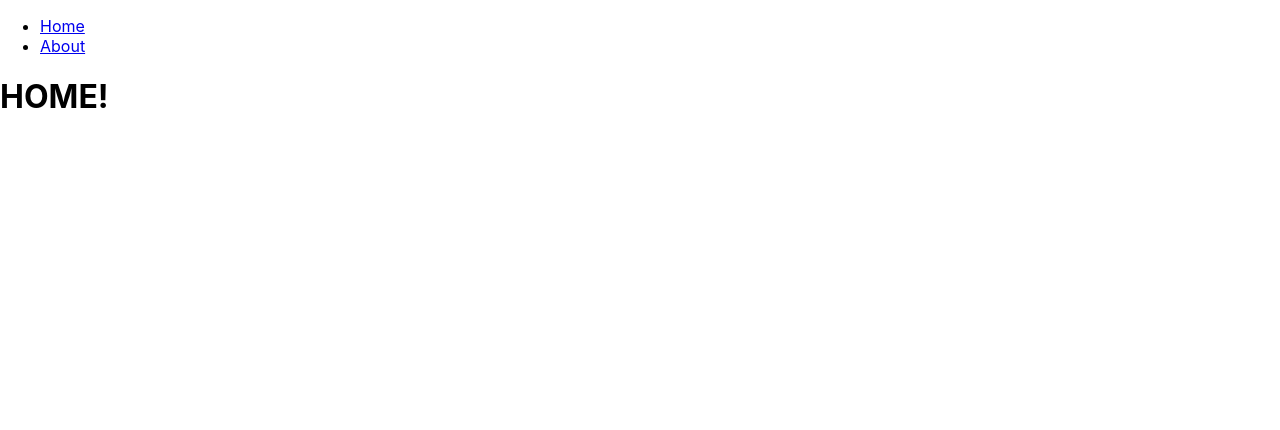
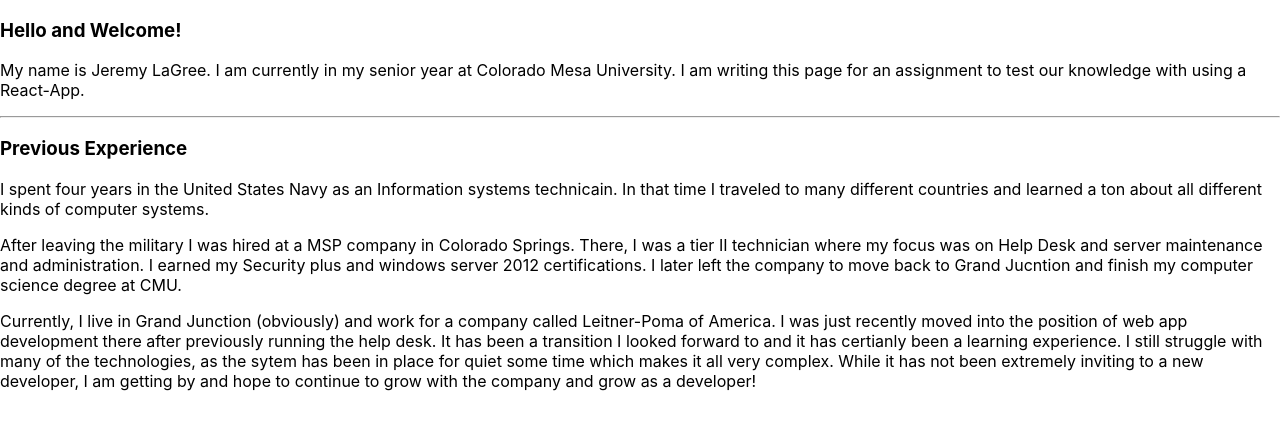
Before and after one commit to jlagree/homepage, a React (Create React App) app: page / in a window 1280 px wide. Shown: the top 430 px of the page. Built offline with nearby package versions, Linux system fonts and the light colour scheme.

Commit message:
Moved back to app.js

```diff
--- a/src/App.js
+++ b/src/App.js
@@ -7,24 +7,25 @@ import Header from './components/Header';
 
 function App() {
   return (
-    <Router>
-      <div className="container">
-        <nav>
-          <ul>
-            <li>
-              <Link to="/">Home</Link>
-            </li>
-            <li>
-              <Link to="/About">About</Link>
-            </li>
-          </ul>
-        </nav>
-        <Switch>
-          <Route path="/About" component={About}/>
-          <Route path="/" exact component={Home}/>
-        </Switch>
-      </div>
-    </Router>
+    // <Router>
+    //     <nav>
+    //       <ul>
+    //         <li>
+    //           <Link to="/">Home</Link>
+    //         </li>
+    //         <li>
+    //           <Link to="/About">About</Link>
+    //         </li>
+    //       </ul>
+    //     </nav>
+    //     <Switch>
+    //       <Route path="/About" component={About}/>
+    //       <Route path="/" exact component={Home}/>
+    //     </Switch>
+    // </Router>
+    <div>
+      <About/>
+    </div>
   );
 }
 
```
